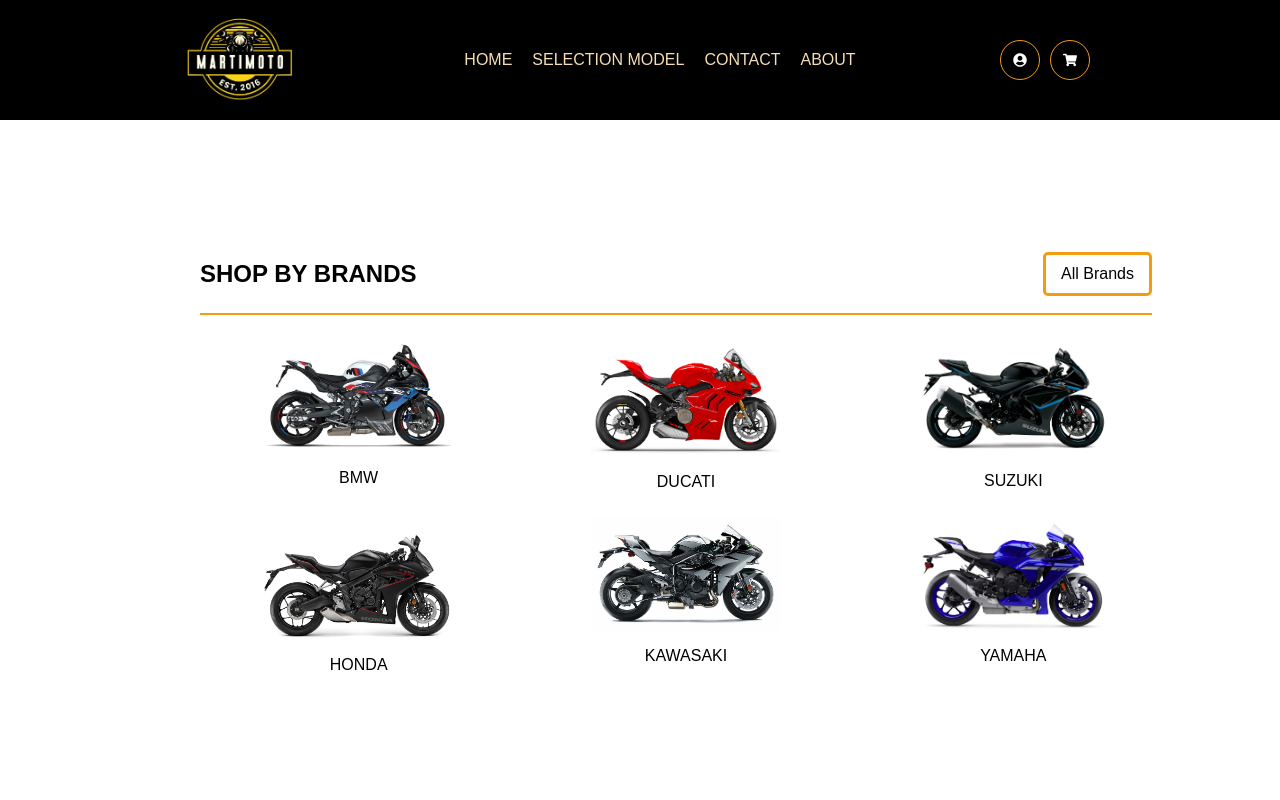
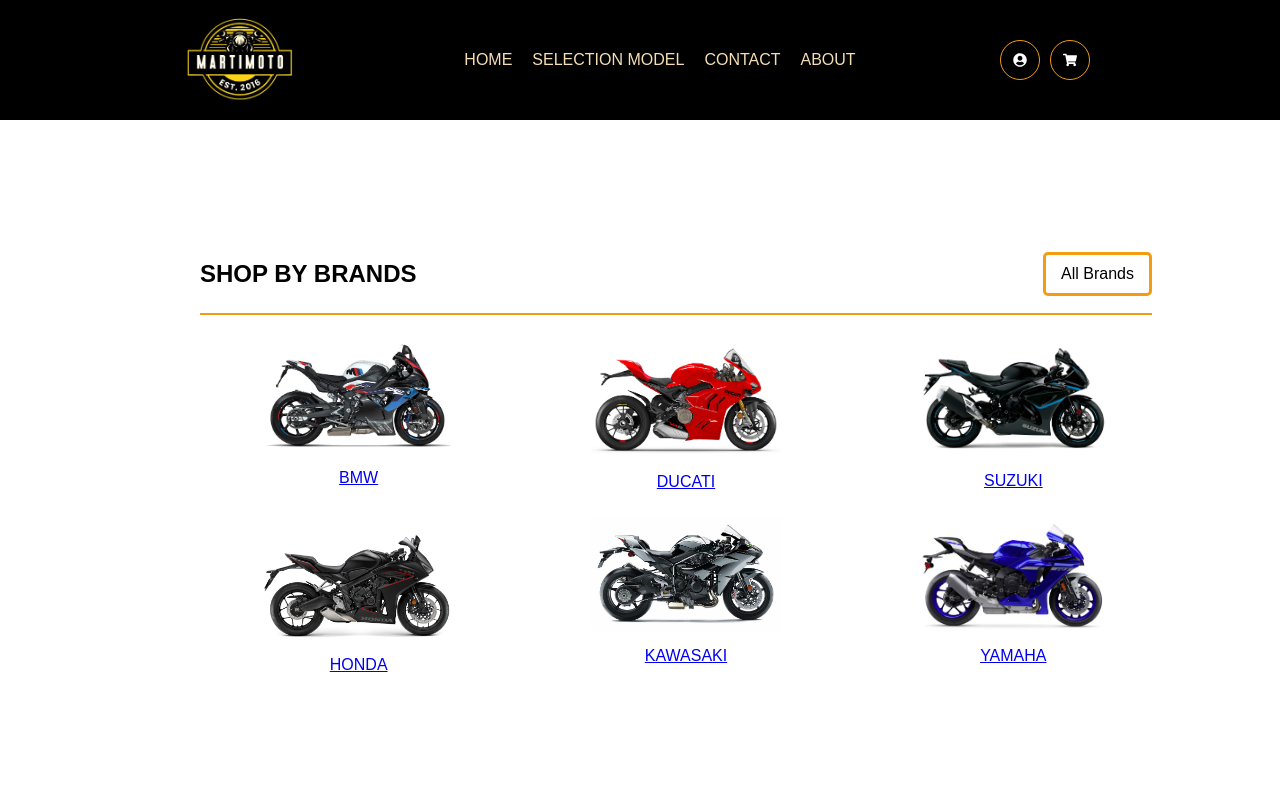
Before and after one commit to dsimplichev/martimoto, a React (Create React App) app: page /brand in a window 1280 px wide. Shown: the top 800 px of the page. Built offline with nearby package versions, Linux system fonts and the light colour scheme.

Commit message:
when click on brand to navigate to new page with all category

```diff
--- a/src/Card/BrandCard.js
+++ b/src/Card/BrandCard.js
@@ -1,12 +1,15 @@
 import React from 'react';
 import './brand.css';
+import { Link } from 'react-router-dom';
 
 function BrandCard({ img, brandName }) {
     return (
+        <Link to={`/brands/${brandName}`}>
         <div className="category-card">
             <img src={img} alt={brandName} />
             <p>{brandName}</p>
         </div>
+        </Link>
     );
 }
 
```
